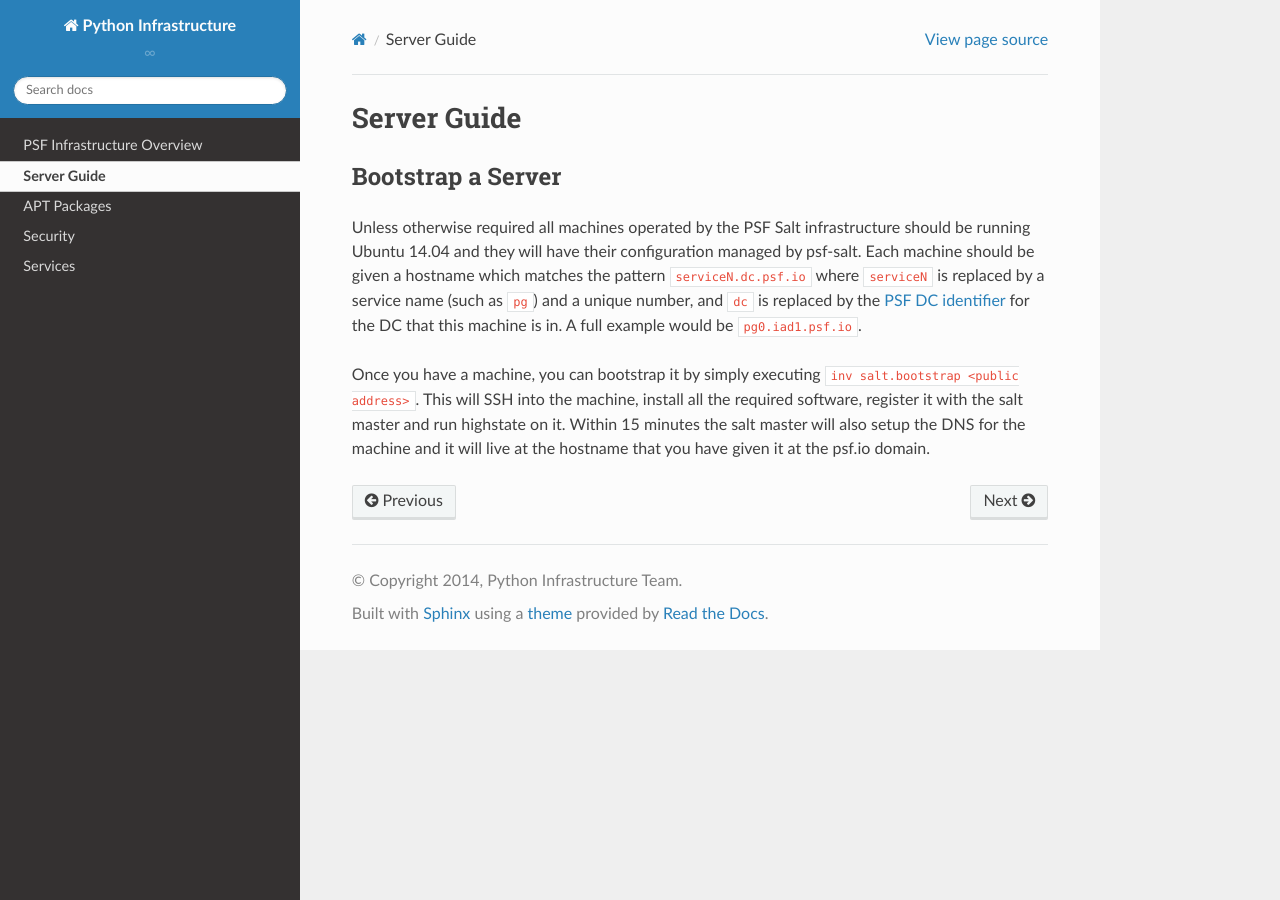
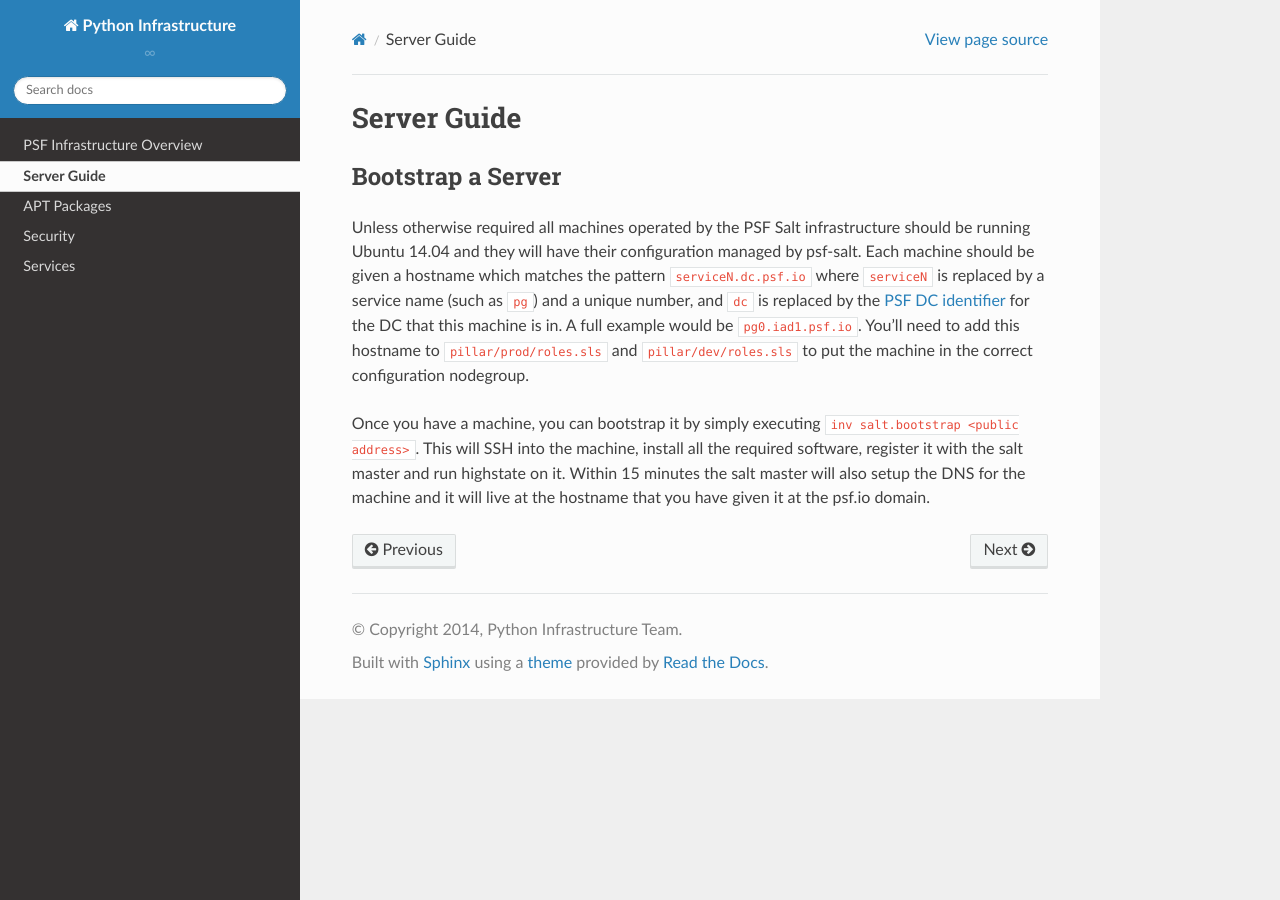
Before and after one commit to python/psf-salt, a Sphinx documentation site: the page built from docs/server.rst, in a window 1280 px wide. Built offline with Sphinx 7.4.7 and the Read the Docs theme 2.0.0, drawn with Linux system fonts in a browser that asks for light colours.

Commit message:
indicate where to put nodegroup

```diff
--- a/docs/server.rst
+++ b/docs/server.rst
@@ -6,12 +6,14 @@ Bootstrap a Server
 ------------------
 
 Unless otherwise required all machines operated by the PSF Salt infrastructure
-should be running Ubuntu 14.04 and they will have their configuration managed
-by psf-salt. Each machine should be given a hostname which matches the pattern
-``serviceN.dc.psf.io`` where ``serviceN`` is replaced by a service name (such
-as ``pg``) and a unique number, and ``dc`` is replaced by the
-`PSF DC identifier <http://infra.psf.io/overview/#datacenters>`_ for the DC
-that this machine is in. A full example would be ``pg0.iad1.psf.io``.
+should be running Ubuntu 14.04 and they will have their configuration managed by
+psf-salt. Each machine should be given a hostname which matches the pattern
+``serviceN.dc.psf.io`` where ``serviceN`` is replaced by a service name (such as
+``pg``) and a unique number, and ``dc`` is replaced by the `PSF DC identifier
+<http://infra.psf.io/overview/#datacenters>`_ for the DC that this machine is
+in. A full example would be ``pg0.iad1.psf.io``. You'll need to add this
+hostname to ``pillar/prod/roles.sls`` and ``pillar/dev/roles.sls`` to put the
+machine in the correct configuration nodegroup.
 
 Once you have a machine, you can bootstrap it by simply executing
 ``inv salt.bootstrap <public address>``. This will SSH into the machine,
```
